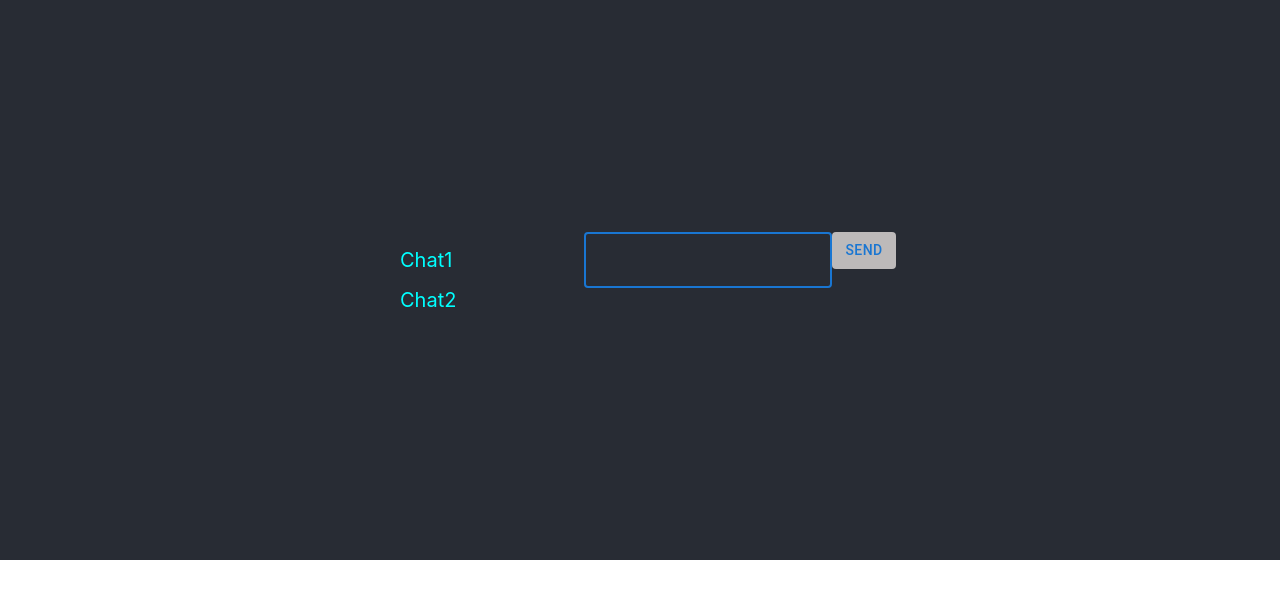
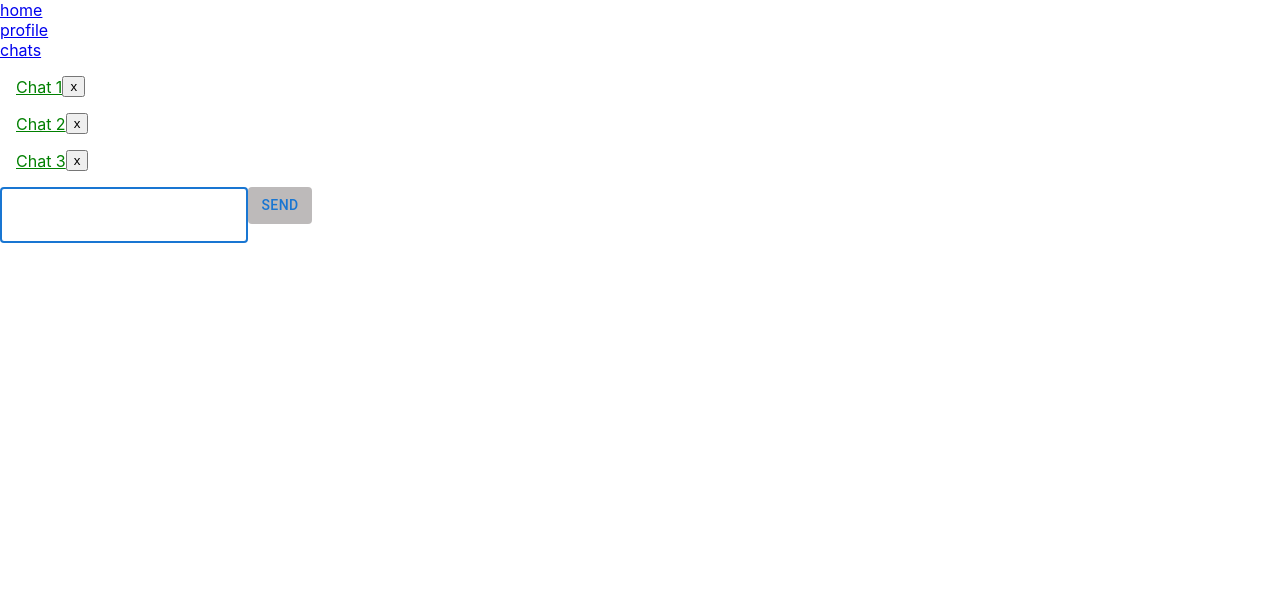
Before and after one commit to Novikov-A7/React, a React (Create React App) app in the folder messenger/: page /chats in a window 1280 px wide. Shown: the top 598 px of the page. Built offline with nearby package versions, Linux system fonts and the light colour scheme.

Commit message:
HomeWork4 complete.

```diff
--- a/messenger/package.json
+++ b/messenger/package.json
@@ -11,6 +11,7 @@
     "@testing-library/user-event": "^13.5.0",
     "react": "^17.0.2",
     "react-dom": "^17.0.2",
+    "react-router-dom": "^6.2.1",
     "react-scripts": "5.0.0",
     "web-vitals": "^2.1.4"
   },
--- a/messenger/src/App.css
+++ b/messenger/src/App.css
@@ -1,3 +1,4 @@
+
 .App {
   text-align: center;
 }
@@ -23,9 +24,7 @@
   font-size: calc(10px + 2vmin);
   color: white;
 }
-.wrapper{
-  display: flex;
-}
+
 .myChatList{
   display: flex;
   align-items: center;
--- a/messenger/src/App.js
+++ b/messenger/src/App.js
@@ -1,60 +1,7 @@
-//import logo from './logo.svg';
 import './App.css';
-import { useRef, useState } from "react";
-//import {Form} from './components/Form';
-import { AUTHORS } from "./utils/constants.js";
-import { useEffect } from "react";
-import { MessageList } from './components/MessageList/index.js';
-import { FormMui } from './components/Form/FormMui/index.js';
-import { ChatList } from './components/ChatsList/index.js';
+import { Router } from './components/Router/index.js';
 
 
-function App() {
-  const [messageList, setMessageList] = useState([]);
-  const messagesEnd = useRef();
-
-
-  const handleAddMessage = (text) => {
-    sendMessage (text, AUTHORS.ME)
-  };
-
-  const sendMessage = (text, author) => {
-    const newMsg = {
-      text,
-      author,
-      id: `msg-${Date.now()}`,
-    };
-    setMessageList((prevMessageList) => [...prevMessageList, newMsg]);
-  };
-
-  useEffect(() => {
-    messagesEnd.current?.scrollIntoView();
-    let timeBreak;
-    if(messageList[messageList.length - 1]?.author === AUTHORS.ME) {
-      timeBreak = setTimeout(() => {
-        sendMessage("I'll be back soon", AUTHORS.BOT)
-      }, 1000)
-    };
-    return () => clearTimeout(timeBreak);
-  }, [messageList]);
-
-  return(
-      <div className="App">
-
-        <div className="App-content">
-          <div className='wrapper'>
-            <div className='myChatList'>
-              <ChatList/>
-            </div>
-            <div className='chatWindow'>
-              <MessageList  messages={messageList} />
-              <div ref={messagesEnd}></div>
-              <FormMui onSubmit={handleAddMessage}/>
-            </div>
-          </div>
-        </div>
-      </div>
-  )
-};
+const App = () => <Router/>;
 
 export default App;
--- /dev/null
+++ b/messenger/src/components/Chat/index.js
@@ -0,0 +1,61 @@
+import React from "react";
+import { useRef, useState, useEffect } from "react";
+import { AUTHORS } from "../../utils/constants.js";
+import { MessageList } from '../MessageList';
+import { FormMui } from '../Form/FormMui';
+import { ChatList } from '../ChatsList';
+import { Navigate, useParams } from "react-router-dom";
+
+
+
+export function Chat ({messages, addMessage}) {
+  const params = useParams();
+  const { chatId } = params;
+  const messagesEnd = useRef();
+
+
+  const handleAddMessage = (text) => {
+    sendMessage (text, AUTHORS.ME)
+  };
+
+  const sendMessage = (text, author) => {
+    const newMsg = {
+      text,
+      author,
+      id: `msg-${Date.now()}`,
+    };
+    addMessage(chatId, newMsg);
+  };
+
+  useEffect(() => {
+    messagesEnd.current?.scrollIntoView();
+    let timeBreak;
+    if(
+      messages[chatId]?.[messages[chatId].length - 1]?.author === AUTHORS.ME
+    ) {
+      timeBreak = setTimeout(() => {
+        sendMessage("I'll be back soon", AUTHORS.BOT)
+      }, 1000)
+    };
+    return () => clearTimeout(timeBreak);
+  }, [messages]);
+
+ if(!messages[chatId]) {
+   return ( <Navigate to={"/chats"} replace/>)
+ }
+
+  return(
+    <div className="App">
+
+      <div className="App-content">
+        <div className='wrapper'>
+          <div className='chatWindow'>
+            <MessageList  messages={messages[chatId]} />
+            <div ref={messagesEnd}></div>
+            <FormMui onSubmit={handleAddMessage}/>
+          </div>
+        </div>
+      </div>
+    </div>
+)
+};
--- /dev/null
+++ b/messenger/src/components/ChatsList/ChatComponent.js
@@ -0,0 +1,10 @@
+import { ListItem } from "@mui/material"
+import { NavLink } from "react-router-dom"
+import { DeleteButton } from "./DeleteButton.js"
+
+export const ChatComponent = ({chat, onDeleteChat}) =>(
+  <ListItem key={chat.id}>
+    <NavLink to={`/chats/${chat.id}`} style={({isActive}) => ({color: isActive ? 'red' : 'green'})} >{chat.name}</NavLink>
+    < DeleteButton id = {chat.id} onClick={onDeleteChat} />
+  </ListItem>
+);
--- /dev/null
+++ b/messenger/src/components/ChatsList/DeleteButton.js
@@ -0,0 +1,8 @@
+import { useCallback } from "react";
+
+export const DeleteButton = ({id, onClick}) => {
+  const deleteClick = useCallback(() => {
+    onClick(id);
+  }, [onClick, id]);
+  return <button onClick={deleteClick}>x</button>;
+}
--- a/messenger/src/components/ChatsList/index.js
+++ b/messenger/src/components/ChatsList/index.js
@@ -1,14 +1,18 @@
 import ListItem from '@mui/material/ListItem';
 import List from '@mui/material/List';
+import { NavLink, Outlet } from 'react-router-dom';
+import { alignProperty } from '@mui/material/styles/cssUtils';
+import { FormMui } from '../Form/FormMui/index.js';
+import { ChatComponent } from './ChatComponent.js';
 
-const myChats = [
-  {id:"1", name: "Chat1"},
-  {id:"2", name: "Chat2"}
-];
-export const ChatList = () =>(
-  <List>
-    {myChats.map((chat)=> (
-      <ListItem key={chat.id}>{chat.name}</ListItem>
-    ))}
-  </List>
+
+export const ChatList = ({ chats, onAddChat, onDeleteChat }) =>(
+  <>
+    <List>
+      {chats.map((chat) => <ChatComponent chat={chat} onDeleteChat={onDeleteChat} />)}
+    </List>
+    <FormMui onSubmit={onAddChat}/>
+    <Outlet />
+  </>
+
 );
--- a/messenger/src/components/MessageList/index.js
+++ b/messenger/src/components/MessageList/index.js
@@ -1,4 +1,4 @@
-import { Message } from "../Message/index.js";
+import { Message } from "../Message";
 
 export const MessageList = ({messages}) =>
   messages.map((message) => (
--- /dev/null
+++ b/messenger/src/components/Profile/index.js
@@ -0,0 +1,6 @@
+export const Profile = () => {
+
+  return(
+    <h2>My Profile</h2>
+  )
+}
--- /dev/null
+++ b/messenger/src/components/Router/index.js
@@ -0,0 +1,74 @@
+import { BrowserRouter, Link, Route, Routes } from "react-router-dom";
+import { Chat } from "../Chat";
+import '../../App.css'
+import { ChatList } from "../ChatsList/index.js";
+import { Profile } from "../Profile/index.js";
+import { useState } from "react";
+
+const Home = () => <h2>Home Page</h2>;
+const initChats = [
+  {id:"Chat1", name: "Chat 1"},
+  {id:"Chat2", name: "Chat 2"},
+  {id:"Chat3", name: "Chat 3"},
+];
+const initMessages = initChats.reduce((acc, el) =>{
+  acc[el.id] = [];
+  return acc;
+}, {});
+export const Router = () => {
+  const [chatList, setChatList] = useState(initChats);
+  const [messages, setMessages] = useState(initMessages);
+
+  const handleAddMessage = (chatId, newMsg) => {
+    setMessages((prevMessageList) =>({
+      ...prevMessageList,
+      [chatId]: [...prevMessageList[chatId], newMsg]
+    }));
+  };
+
+  const hendleAddChat = (newChatName) => {
+    const newId = `chat-${Date.now()}`;
+
+    const newChat = {
+      id: newId,
+      name: newChatName,
+    };
+
+    setChatList(prevChatList => [...prevChatList, newChat]);
+    setMessages((prevMessages) =>({
+      ...prevMessages,
+      [newId]: [],
+    }));
+  };
+
+  const hendleDeleteChat = (idToDelete) => {
+    setChatList (prevChatList => prevChatList.filter(chat => chat.id !== idToDelete));
+    setMessages((prevMessages) =>{
+      const newMesg = {...prevMessages};
+
+      delete newMesg[idToDelete];
+
+      return newMesg
+    } )
+  };
+  return (
+    <BrowserRouter>
+      <div>
+        <Link to="/">home</Link>
+      </div>
+      <div>
+        <Link to="/profile">profile</Link>
+      </div>
+      <div>
+        <Link to="/chats">chats</Link>
+      </div>
+      <Routes>
+        <Route path="/" element={ <Home /> } />
+        <Route path="profile" element={ <Profile /> } />
+        <Route path="chats" element={ <ChatList onDeleteChat={hendleDeleteChat} onAddChat={hendleAddChat} chats={chatList} /> }>
+        <Route path=":chatId" element={ <Chat messages={messages} addMessage={handleAddMessage}/> } />
+        </Route>
+      </Routes>
+    </BrowserRouter>
+  );
+};
--- a/messenger/src/index.js
+++ b/messenger/src/index.js
@@ -3,10 +3,11 @@ import ReactDOM from 'react-dom';
 import './index.css';
 import App from './App';
 import reportWebVitals from './reportWebVitals';
+import { Router } from './components/Router/index.js';
 
 ReactDOM.render(
   <React.StrictMode>
-    <App />
+    <Router />
   </React.StrictMode>,
   document.getElementById('root')
 );
```
Also changed, not shown: 2 other files (tests, documents, lock files or other folders).
